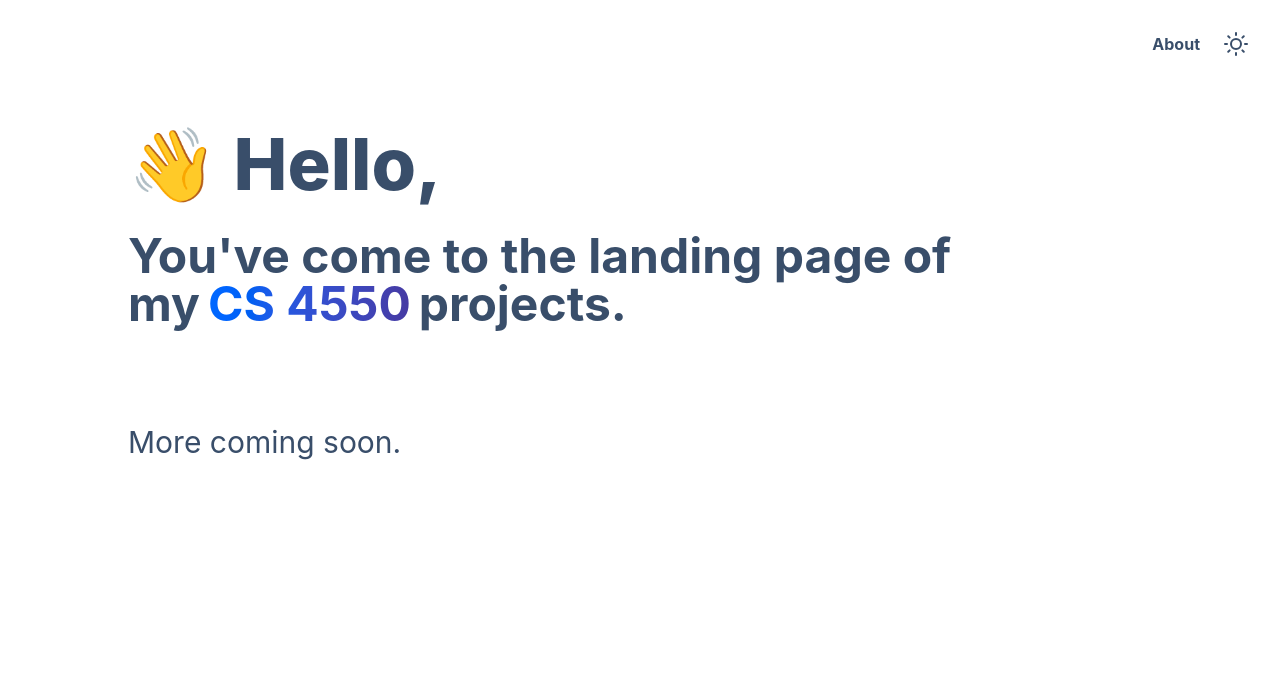
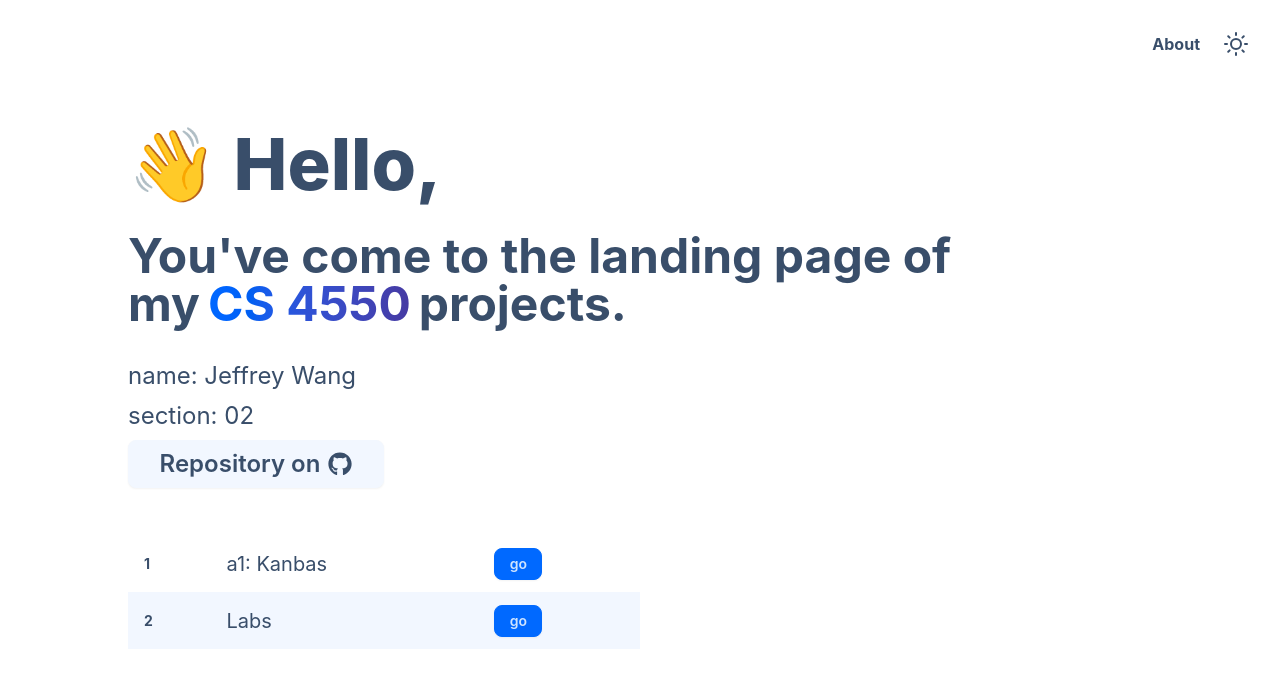
Before and after one commit to jeffreywangcf/cs-4550-workspace, a React (Create React App) app in the folder a1/: page /Dashboard in a window 1280 px wide. Shown: the top 688 px of the page. Built offline with nearby package versions, Linux system fonts and the light colour scheme.

Commit message:
done with a1

```diff
--- a/a1/src/Kanbas/index.jsx
+++ b/a1/src/Kanbas/index.jsx
@@ -15,6 +15,7 @@ export default function Kanbas() {
                     <Route path="/" element={<Navigate to="/Kanbas/Account"/>} />
                     <Route path="/Account/*" element={<Account/>} />
                     <Route path="/Dashboard" element={<Dashboard/>} />
+                    <Route path="/Courses" element={<Dashboard/>} />
                     <Route path="/Courses/:cid/*" element={<Courses/>} />
                     <Route path="/Calendar" element={<h1 id="wd-calendar" className="text-3xl font-bold">Calendar</h1>} />
                     <Route path="/Inbox" element={<h1 id="wd-inbox" className="text-3xl font-bold">Inbox</h1>} />
--- a/a1/src/Labs/TOC.jsx
+++ b/a1/src/Labs/TOC.jsx
@@ -13,9 +13,8 @@ export default function TOC() {
             <li><Link to="/Labs/Lab3">Lab 3</Link></li>
             <li><Link to="/Kanbas">Kanbas</Link></li>
 
-            {/* New GitHub Link with Icon */}
             <li>
-                <a href="https://google.com" id="wd-github" target="_blank" rel="noopener noreferrer">
+                <a href="https://github.com/jeffreywangcf/cs-4550-workspace" id="wd-github" target="_blank" rel="noopener noreferrer">
                     Repository on <FaGithub/>
                 </a>
             </li>
--- a/a1/src/components/LandingPage.js
+++ b/a1/src/components/LandingPage.js
@@ -1,4 +1,6 @@
 import React, {useEffect, useState} from 'react';
+import {Link} from "react-router-dom";
+import {FaGithub} from "react-icons/fa";
 
 const LandingPage = () => {
     const [theme, setTheme] = useState('winter');
@@ -54,9 +56,38 @@ const LandingPage = () => {
                 projects.
             </p>
 
-            <p className="text-3xl primary-content pt-24">More coming soon.</p>
+            <div className="w-1/4 mt-8 space-y-2">
+                <p className="text-2xl w-full">name: Jeffrey Wang</p>
+                <p className="text-2xl w-full">section: 02</p>
+                <a href="https://github.com/jeffreywangcf/cs-4550-workspace" id="wd-github" target="_blank" rel="noopener noreferrer"
+                   className="text-2xl w-full btn">
+                    Repository on <FaGithub/>
+                </a>
+            </div>
+
+            <div className="overflow-x-auto w-1/2 pt-12">
+                <table className="table table-zebra w-full">
+
+                    <tbody>
+                    <tr>
+                        <th>1</th>
+                        <td className="text-xl">a1: Kanbas</td>
+                        <td>
+                            <Link to="/Kanbas" className="btn btn-sm btn-primary min-w-12">go</Link>
+                        </td>
+                    </tr>
+                    <tr>
+                        <th>2</th>
+                        <td className="text-xl">Labs</td>
+                        <td>
+                            <Link to="/#/labs" className="btn btn-sm btn-primary min-w-12">go</Link>
+                        </td>
+                    </tr>
+                    </tbody>
+                </table>
+            </div>
         </div>
-    );
+);
 };
 
 export default LandingPage;
```
